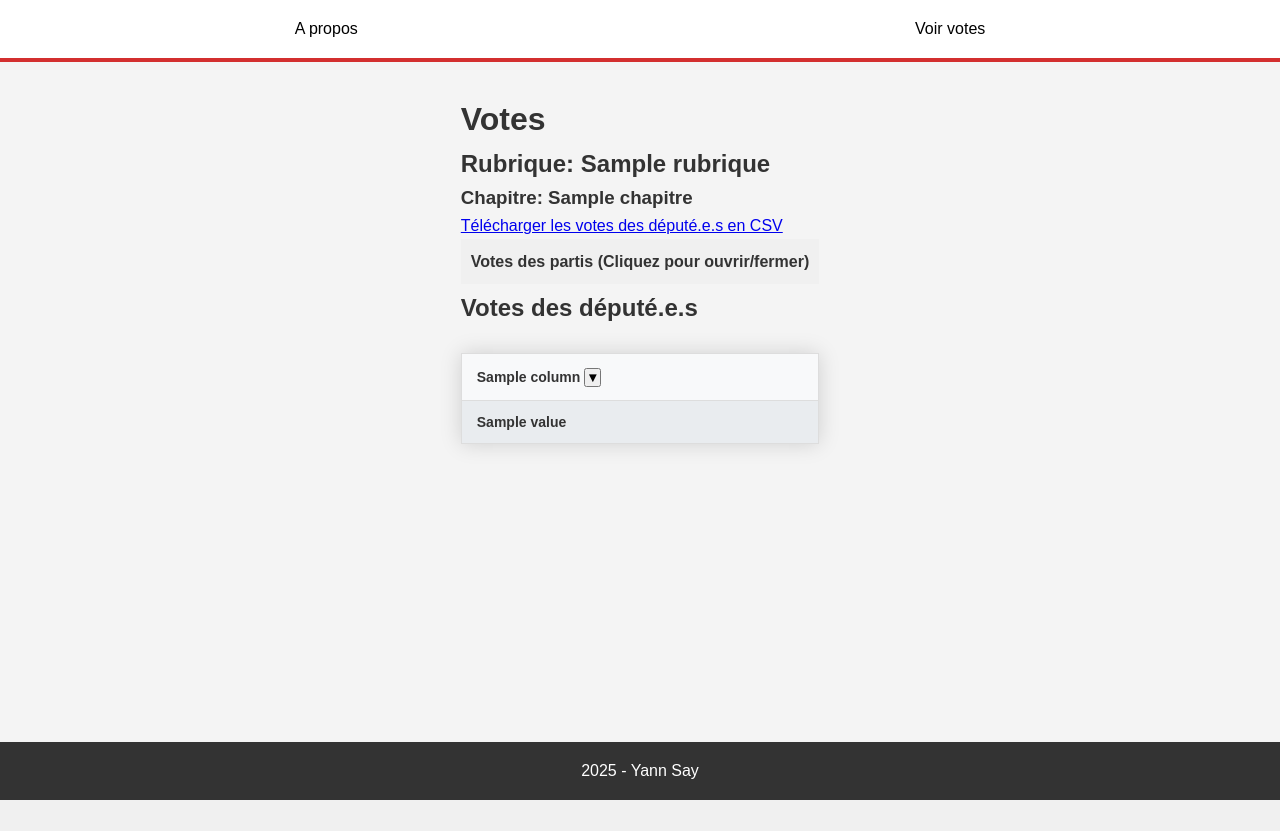
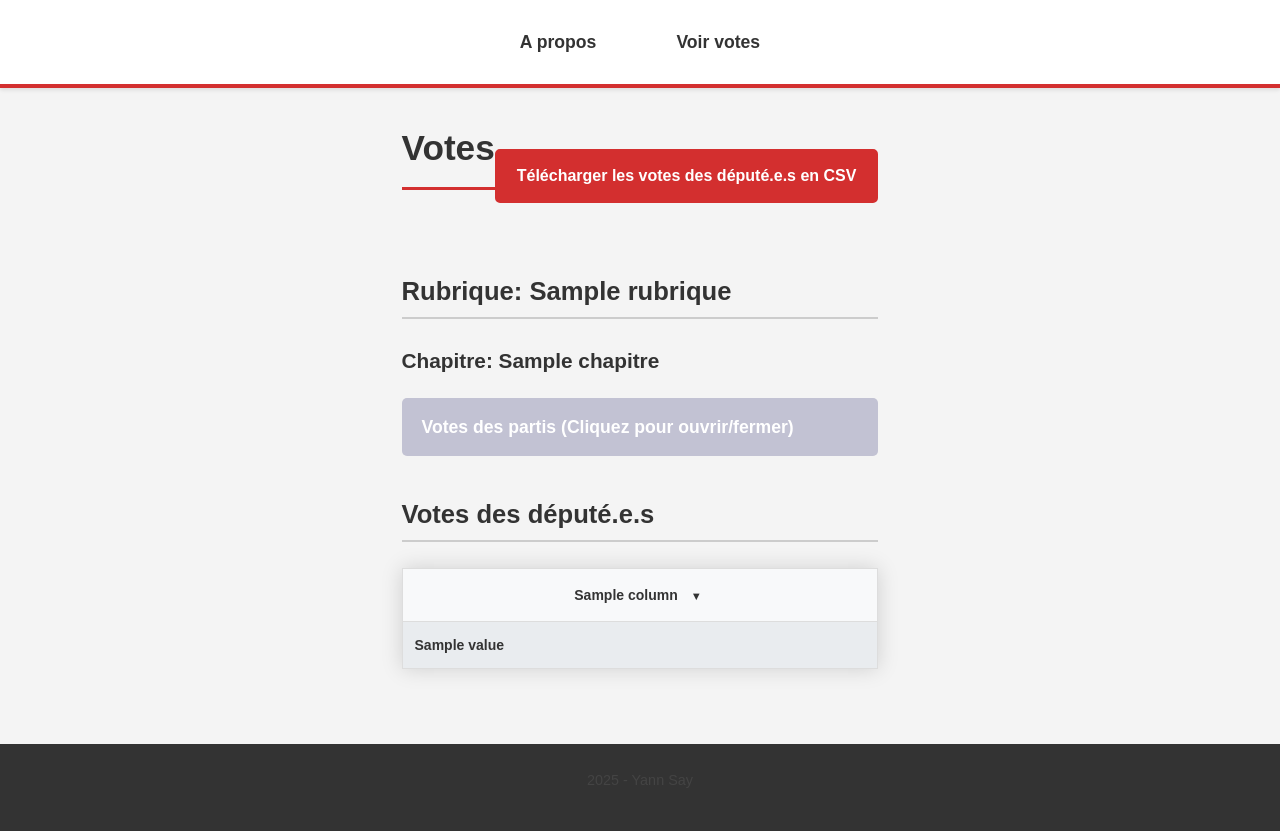
Before and after one commit to yannsay/votes_nominaux_geneve_app, a Django app: template votes_nominaux_geneve/templates/table-votes.html in a window 1280 px wide. Before the commit the page ends 800 px from the top, so only its background shows below. Run offline with Django 5.2, Linux system fonts and the light colour scheme; the template is opened without the code that fills it: most values are stand-ins (such as "Sample title", 1, 10 or a date in 2020).

Commit message:
improving css

```diff
--- a/votes_nominaux_geneve/static/css/styles.css
+++ b/votes_nominaux_geneve/static/css/styles.css
@@ -15,15 +15,98 @@ body {
     background-color: #f4f4f4;
     display: flex;
     flex-direction: column;
-    min-height: 100vh; /* Ensures body takes full viewport height */
+    min-height: 100vh;
 }
 
-/* Header Styles */
+/* Typography Harmonization */
+h1 {
+    font-size: 2.2em;
+    color: #333;
+    margin-bottom: 1.2em;
+    border-bottom: 3px solid #d32f2f;
+    padding-bottom: 0.3em;
+    font-weight: bold;
+}
+
+h2 {
+    font-size: 1.6em;
+    color: #333;
+    margin: 1.5em 0 1em 0;
+    border-bottom: 2px solid #ccc;
+    padding-bottom: 0.2em;
+    font-weight: 600;
+}
+
+h3 {
+    font-size: 1.3em;
+    color: #333;
+    margin: 1.2em 0 0.8em 0;
+    font-weight: 600;
+}
+
+p {
+    margin-bottom: 1em;
+    line-height: 1.7;
+    color: #444;
+}
+
+ul {
+    margin-bottom: 1em;
+    padding-left: 1.5em;
+}
+
+li {
+    margin-bottom: 0.3em;
+    line-height: 1.6;
+}
+
+/* Links */
+a {
+    color: #0066cc;
+    text-decoration: underline;
+    transition: color 0.3s ease;
+}
+
+a:hover {
+    color: #d32f2f;
+    text-decoration: underline;
+}
+
+/* Button Styles */
+.button {
+    display: inline-block;
+    background-color: #d32f2f;
+    color: white;
+    padding: 12px 20px;
+    border-radius: 5px;
+    text-decoration: none;
+    font-weight: bold;
+    margin: 10px 0;
+    transition: all 0.3s ease;
+    border: 2px solid #d32f2f;
+}
+
+.button:hover {
+    background-color: #a52725;
+    border-color: #a52725;
+    outline: 2px solid #ffd600;
+    color: white;
+    text-decoration: none;
+}
+
+/* Header Styles - Harmonized */
 header {
-    background-color: #fff; /* White background */
-    color: #000; /* Black text color */
-    padding: 1rem;
-    border-bottom: 4px solid #d32f2f; /* Geneva red bottom line */
+    background-color: #fff;
+    color: #000;
+    padding: 1rem 0;
+    border-bottom: 4px solid #d32f2f;
+    box-shadow: 0 2px 4px rgba(0, 0, 0, 0.1);
+}
+
+nav {
+    max-width: 1200px;
+    margin: 0 auto;
+    padding: 0 1rem;
 }
 
 nav ul {
@@ -31,26 +114,38 @@ nav ul {
     padding: 0;
     margin: 0;
     display: flex;
-    justify-content: space-around;
+    justify-content: center;
+    gap: 2rem;
 }
 
 nav ul li {
     margin: 0;
 }
 
+/* Navigation links - keep them styled */
 nav ul li a {
-    color: #000; /* Black text for links */
+    color: #333;
     text-decoration: none;
-    padding: 0.5rem 1rem;
-    transition: background-color 0.3s ease;
+    padding: 12px 24px;
+    font-weight: 600;
+    font-size: 1.1em;
+    border-radius: 5px;
+    transition: all 0.3s ease;
+    display: block;
+}
+
+/* Selection page links - keep them styled */
+.rubrique-link,
+.chapter-link {
+    text-decoration: none;
+    color: inherit;
 }
 
 nav ul li a:hover {
-    background-color: #d32f2f; /* Geneva red */
-    border-radius: 4px;
-    color: #fff; /* White text on hover for contrast */
-    outline: 2px solid #ffd600; /* Geneva yellow accent */
-
+    background-color: #d32f2f;
+    color: #fff;
+    outline: 2px solid #ffd600;
+    text-decoration: none;
 }
 
 /* Main Content Styles */
@@ -58,7 +153,7 @@ main {
     padding: 2rem;
     max-width: 1200px;
     margin: 0 auto;
-    flex: 1; /* Allows main to grow and push footer down */
+    flex: 1;
     padding-bottom: 50px;
 }
 
@@ -67,25 +162,24 @@ footer {
     background-color: #333;
     color: #fff;
     text-align: center;
-    padding: 1rem;
+    padding: 1.5rem;
     width: 100%;
+    font-size: 0.9em;
 }
+
 /* Selection Page Specific Styles */
-/* Container Styles */
 .selection-container {
     max-width: 1200px;
     margin: 0 auto;
     padding: 20px;
 }
 
-/* Rubriques Container Styles */
 .rubriques-container {
     display: flex;
     flex-direction: column;
     gap: 20px;
 }
 
-/* Rubrique Container Styles */
 .rubrique-container {
     background-color: white;
     border-radius: 8px;
@@ -98,11 +192,10 @@ footer {
     transform: translateY(-3px);
 }
 
-/* Rubrique Link and Header Styles */
 .rubrique-link {
     text-decoration: none;
     color: inherit;
-    display: block; /* Ensures the anchor takes up the space of its content */
+    display: block;
 }
 
 .rubrique-header {
@@ -113,19 +206,18 @@ footer {
 }
 
 .rubrique-link:hover .rubrique-header {
-    background-color: #d32f2f; /* Geneva red */
-    color: white; /* Ensure text is visible */
-    outline: 2px solid #ffd600; /* Geneva yellow accent */
+    background-color: #d32f2f;
+    color: white;
+    outline: 2px solid #ffd600;
 }
 
 .rubrique-link h2 {
     font-size: 1.5em;
     border-bottom: 2px solid #d32f2f;
     padding-bottom: 10px;
-    margin: 0; /* Ensures consistent spacing */
+    margin: 0;
 }
 
-/* No-data Class Styles */
 .no-data {
     color: #aaa;
     background-color: #f0f0f0;
@@ -133,14 +225,12 @@ footer {
     cursor: default;
 }
 
-/* Chapters Container Styles */
 .chapters-container {
     display: flex;
     flex-direction: column;
     gap: 8px;
 }
 
-/* Chapter Block Styles */
 .chapter-link {
     text-decoration: none;
     color: inherit;
@@ -154,9 +244,9 @@ footer {
 }
 
 .chapter-block:hover {
-    background-color: #d32f2f; /* Geneva red */
-    color: white; /* Ensure text is visible */
-    outline: 2px solid #ffd600; /* Geneva yellow accent */
+    background-color: #d32f2f;
+    color: white;
+    outline: 2px solid #ffd600;
 }
 
 .chapter-block.no-data {
@@ -166,162 +256,218 @@ footer {
     cursor: default;
 }
 
-/* Responsive Design Adjustments */
-@media (max-width: 768px) {
-    .rubrique-container {
-        padding: 10px;
-    }
-    .rubrique-link h2 {
-        font-size: 1.2em;
-    }
-}
-
-/* Additional Styles for Clickable Elements */
-a:hover {
-    color: white;
-}
-
-
-/* start table-votes */
-
-/* Style général pour le tableau */
-
-#votes_table {
+/* Table Styles - Harmonized and Aligned */
+.votes-table {
     width: 100%;
     border-collapse: collapse;
     margin: 25px 0;
     font-size: 14px;
     text-align: left;
     box-shadow: 0 0 20px rgba(0, 0, 0, 0.15);
+    background-color: white;
 }
 
-/* Style des en-têtes */
-#votes_table th {
+/* Ensure both tables have same column widths */
+.votes-table th:nth-child(1),
+.votes-table td:nth-child(1) {
+    width: 8%;
+    min-width: 60px;
+}
+
+.votes-table th:nth-child(2),
+.votes-table td:nth-child(2) {
+    width: 20%;
+    min-width: 150px;
+}
+
+.votes-table th:nth-child(n+3),
+.votes-table td:nth-child(n+3) {
+    width: auto;
+    min-width: 80px;
+}
+
+.votes-table th {
     background-color: #f8f9fa;
     color: #333;
     font-weight: bold;
-    padding: 12px 15px;
-    border-bottom: 2px solid #ddd;
+    padding: 15px 12px;
+    border-bottom: 2px solid #d32f2f;
     position: sticky;
     top: 0;
+    text-align: center;
 }
 
-/* Style des cellules */
-#votes_table td {
-    padding: 10px 15px;
+.votes-table td {
+    padding: 12px;
     border-bottom: 1px solid #ddd;
+    vertical-align: middle;
 }
 
-/* Style des lignes du tableau */
-#votes_table tr {
+.votes-table tr {
     border-bottom: 1px solid #ddd;
+    transition: background-color 0.2s ease;
 }
 
-/* Couleur de fond des lignes alternées pour une meilleure lisibilité */
-#votes_table tr:nth-child(even) {
-    background-color: #f2f2f2;
+.votes-table td:nth-child(n+3) {
+    text-align: center;
 }
 
-/* Style pour les cellules des votes */
-#votes_table td:nth-child(n+3) {
-    text-align: center;  /* Centre le texte des cellules de vote */
-}
-
-/* Style pour les cellules de parti */
-#votes_table td:nth-child(1) {
+.votes-table td:nth-child(1) {
     font-weight: bold;
     background-color: #e9ecef;
 }
 
-/* Style pour les cellules des députés */
-#votes_table td:nth-child(2) {
+.votes-table td:nth-child(2) {
     font-style: italic;
 }
 
-/* Style pour les en-têtes des débats (à partir de la troisième colonne) */
-#votes_table th:nth-child(n+3) {
+.votes-table th:nth-child(n+3) {
     background-color: #e9ecef;
     text-align: center;
 }
 
-/* Ajout de bordures pour les cellules */
-#votes_table td, #votes_table th {
+.votes-table td,
+.votes-table th {
     border: 1px solid #ddd;
 }
 
-/* Styles pour les votes */
-#votes_table td.vote-Oui {
-    background-color: #d4edda;  /* Vert clair */
+/* Vote color styles */
+.votes-table td.vote-Oui {
+    background-color: #d4edda;
     color: #155724;
     font-weight: bold;
 }
 
-#votes_table td.vote-Non {
-    background-color: #f8d7da;  /* Rouge clair */
+.votes-table td.vote-Non {
+    background-color: #f8d7da;
     color: #721c24;
     font-weight: bold;
 }
 
-#votes_table td.vote-Abstention {
-    background-color: #fff3cd;  /* Jaune clair */
+.votes-table td.vote-Abstention {
+    background-color: #fff3cd;
     color: #856404;
     font-weight: bold;
 }
 
-#votes_table td.vote-nan {
-    background-color: #e2e3e5;  /* Gris clair */
+.votes-table td.vote-nan {
+    background-color: #e2e3e5;
     color: #383d41;
     font-style: italic;
 }
 
-/* Styles pour les partis */
-#votes_table td.parti-LC {
-    background-color: #e3f2fd;  /* Bleu clair pour LC */
+/* Specific to votes parti */
+#votes-table-parti.votes-table tr {
+    background-color: #c2c2d3;
 }
 
-#votes_table td.parti-LJS {
-    background-color: #e8f5e9;  /* Vert clair pour LJS */
+.votes-table td.parti-vote-Oui {
+    background-color: #d4edda;
+    color: #155724;
+    font-weight: bold;
 }
 
-#votes_table td.parti-MCG {
-    background-color: #ffebee;  /* Rose clair pour MCG */
+.votes-table td.parti-vote-Non {
+    background-color: #f8d7da;
+    color: #721c24;
+    font-weight: bold;
 }
 
-#votes_table td.parti-PLR {
-    background-color: #f3e5f5;  /* Violet clair pour PLR */
+.votes-table td.parti-vote-Abstention {
+    background-color: #fff3cd;
+    color: #856404;
+    font-weight: bold;
+}
+.votes-table td.vote-total {
+    font-weight: bold;
 }
 
-#votes_table td.parti-S {
-    background-color: #fff8e1;  /* Jaune clair pour S */
+/* title-votes-container */
+.title-votes-container {
+    display: flex;
+    justify-content: space-between;
+    align-items: center;
+    margin-bottom: 1em;
 }
 
-#votes_table td.parti-UDC {
-    background-color: #f5f5f5;  /* Gris clair pour UDC */
-}
-
-#votes_table td.parti-Ve {
-    background-color: #e1f5fe;  /* Cyan clair pour Ve */
-}
-
-/* Hide the checkbox */
+/* Toggle section styles */
 .toggle-input {
     display: none;
 }
-/* Style the label as a clickable header */
+
 .toggle-label {
     display: block;
-    background: #f0f0f0;
-    padding: 10px;
+    background: #c2c2d3;
+    color: white;
+    padding: 15px 20px;
     cursor: pointer;
     font-weight: bold;
-    margin-bottom: 5px;
+    font-size: 1.1em;
+    margin: 20px 0 5px 0;
+    border-radius: 5px;
+    transition: background-color 0.3s ease;
 }
-/* Hide the content by default */
-.toggle-input:not(:checked) ~ .parti {
+
+.toggle-label:hover {
+    background-color: #5a6268;
+    outline: 2px solid #ffd600;
+}
+
+.toggle-input:not(:checked)~.parti {
     display: none;
 }
-/* Show the content when checkbox is checked */
-.toggle-input:checked ~ .parti {
+
+.toggle-input:checked~.parti {
     display: block;
 }
-/* end */
+
+/* Sort button styles */
+.arrange-btn {
+    background: none;
+    border: none;
+    color: #333;
+    cursor: pointer;
+    margin-left: 5px;
+    font-size: 0.8em;
+    padding: 2px 4px;
+    border-radius: 3px;
+    transition: background-color 0.3s ease;
+}
+
+.arrange-btn:hover {
+    background-color: rgba(255, 214, 0, 0.3);
+}
+
+/* Responsive Design */
+@media (max-width: 768px) {
+    main {
+        padding: 1rem;
+    }
+
+    nav ul {
+        flex-direction: column;
+        gap: 0.5rem;
+        align-items: center;
+    }
+
+    h1 {
+        font-size: 1.8em;
+    }
+
+    h2 {
+        font-size: 1.4em;
+    }
+
+    .rubrique-container {
+        padding: 10px;
+    }
+
+    .votes-table {
+        font-size: 12px;
+    }
+
+    .votes-table th,
+    .votes-table td {
+        padding: 8px 6px;
+    }
+}
--- a/votes_nominaux_geneve/templates/table-votes.html
+++ b/votes_nominaux_geneve/templates/table-votes.html
@@ -1,23 +1,31 @@
 {% extends 'base.html' %}
 {% block content %}
 <div>
+    <div class="title-votes-container">
         <h1>Votes</h1>
+        <a href="?registre={{ rubrique }}{% if chapitres %}&chapitre={{ chapitres|join:',' }}{% endif %}&download=true"
+            class="button">Télécharger les votes des député.e.s en CSV</a>
+
+    </div>
+    <div>
         <h2>Rubrique: {{ rubrique }}</h2>
         {% for chapitre in chapitres %}<h3>Chapitre: {{ chapitre }}</h3>{% endfor %}
-    <a href="?registre={{ rubrique }}{% if chapitres %}&chapitre={{ chapitres|join:',' }}{% endif %}&download=true" class="button">Télécharger les votes des député.e.s en CSV</a>
 
+    </div>
 </div>
 <input type="checkbox" id="parti-toggle" class="toggle-input" />
 <label for="parti-toggle" class="toggle-label">Votes des partis (Cliquez pour ouvrir/fermer)</label>
+
 <div class="parti">
     <h2> Votes des partis</h2>
-    <table id="votes_table">
+    <table id="votes-table-parti" class="votes-table">
         <thead>
             <tr>
                 {% for column in parti_votes_table_as_dict.columns %}
                 <th>
                     {{ column }}
-                    <button class="arrange-btn" data-column="{{ forloop.counter0 }}" data-sort-direction="none">▼</button>
+                    <button class="arrange-btn" data-column="{{ forloop.counter0 }}"
+                        data-sort-direction="none">▼</button>
                 </th>
                 {% endfor %}
             </tr>
@@ -42,13 +50,14 @@
 <div>
     <h2> Votes des député.e.s</h2>
 
-    <table id="votes_table">
+    <table id="votes-table-depute" class="votes-table">
         <thead>
             <tr>
                 {% for column in table_as_dict.columns %}
                 <th>
                     {{ column }}
-                    <button class="arrange-btn" data-column="{{ forloop.counter0 }}" data-sort-direction="none">▼</button>
+                    <button class="arrange-btn" data-column="{{ forloop.counter0 }}"
+                        data-sort-direction="none">▼</button>
                 </th>
                 {% endfor %}
             </tr>
@@ -73,12 +82,12 @@
 
 
 <script>
-document.addEventListener('DOMContentLoaded', function() {
+    document.addEventListener('DOMContentLoaded', function () {
         const buttons = document.querySelectorAll('.arrange-btn');
         buttons.forEach(button => {
-        button.addEventListener('click', function() {
+            button.addEventListener('click', function () {
                 const columnIndex = this.getAttribute('data-column');
-            const table = document.getElementById('votes_table');
+                const table = document.getElementById('votes-table');
                 const tbody = table.querySelector('tbody');
                 const rows = Array.from(tbody.querySelectorAll('tr'));
 
```
Also changed, not shown: 1 other file. Lines whose indentation alone changed are shown as unchanged.
